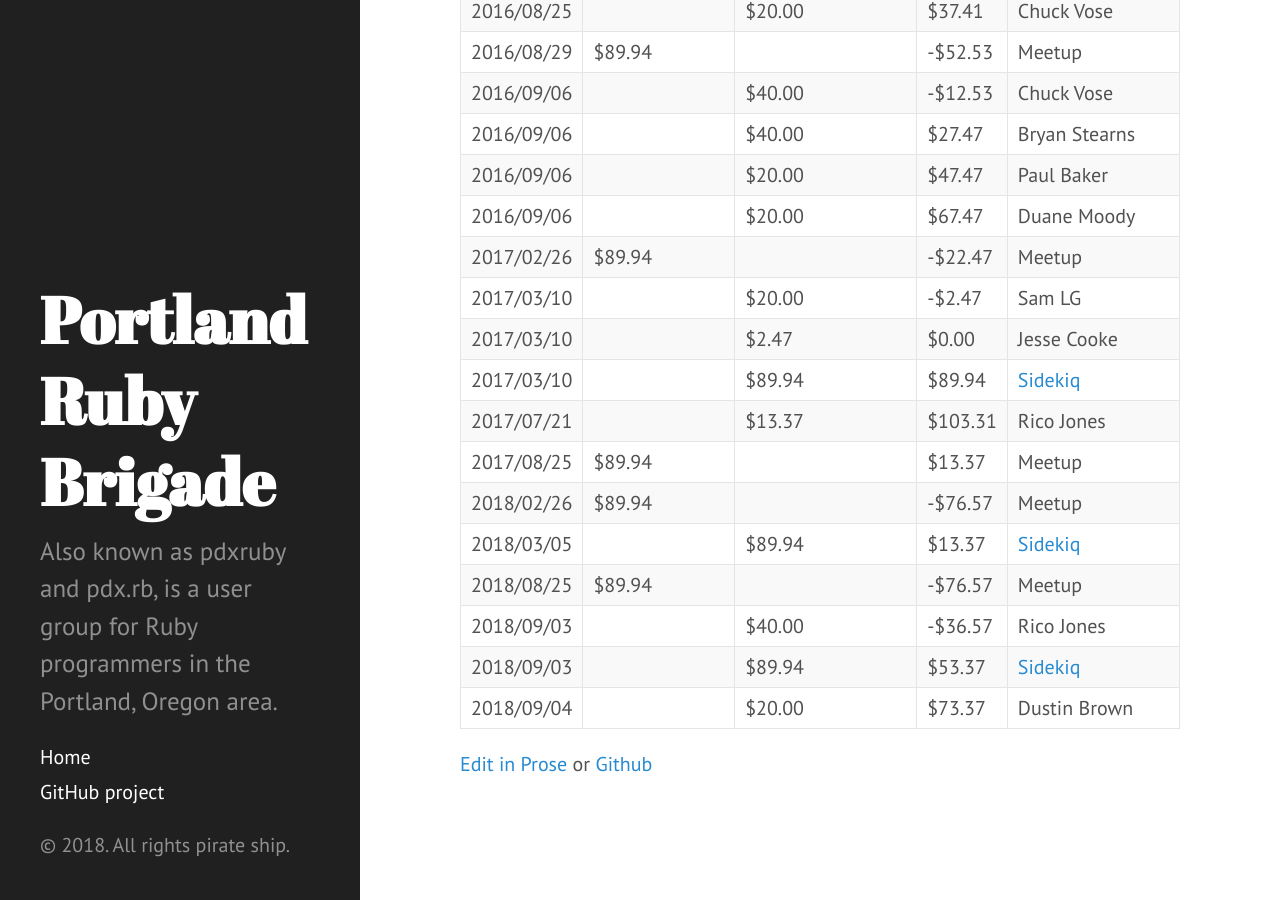
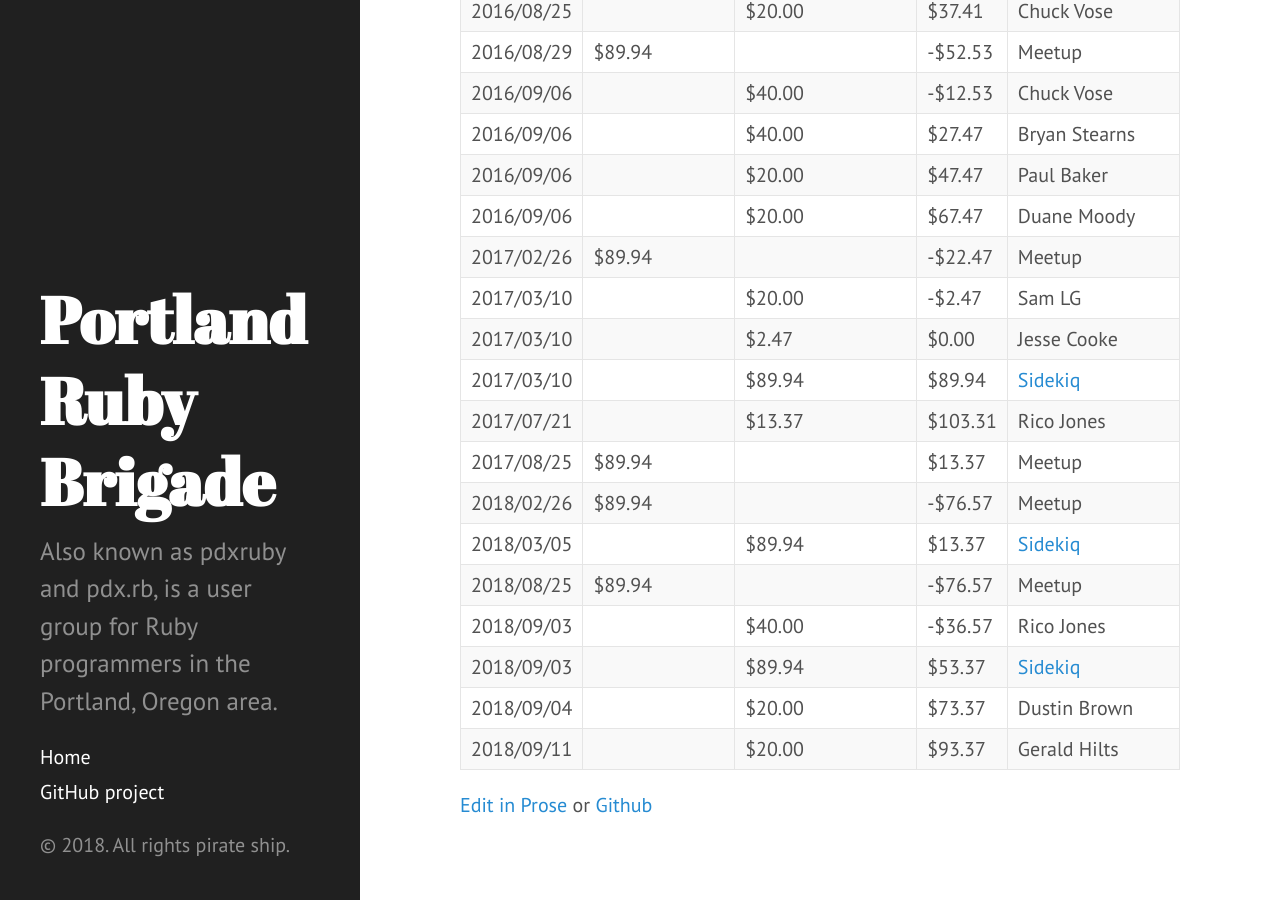
Before and after one commit to pdxruby/pdxruby.github.io, a Jekyll site: the page built from contributions.md, in a window 1280 px wide and 900 px high, scrolled down 883 px. Built offline with Jekyll 4.4.1, drawn with Linux system fonts in a browser that asks for light colours.

Commit message:
Thanks Gerald!

```diff
--- a/contributions.md
+++ b/contributions.md
@@ -40,4 +40,5 @@ A log for contributions and some expenses.
 | 2018/08/25 | $89.94         |                   | -$76.57   | Meetup                              |
 | 2018/09/03 |                | $40.00            | -$36.57   | Rico Jones                          |
 | 2018/09/03 |                | $89.94            | $53.37    | [Sidekiq](http://sidekiq.org/)      |
-| 2018/09/04 |                | $20.00            | $73.37    | Dustin Brown
+| 2018/09/04 |                | $20.00            | $73.37    | Dustin Brown                        |
+| 2018/09/11 |                | $20.00            | $93.37    | Gerald Hilts                        |
```
